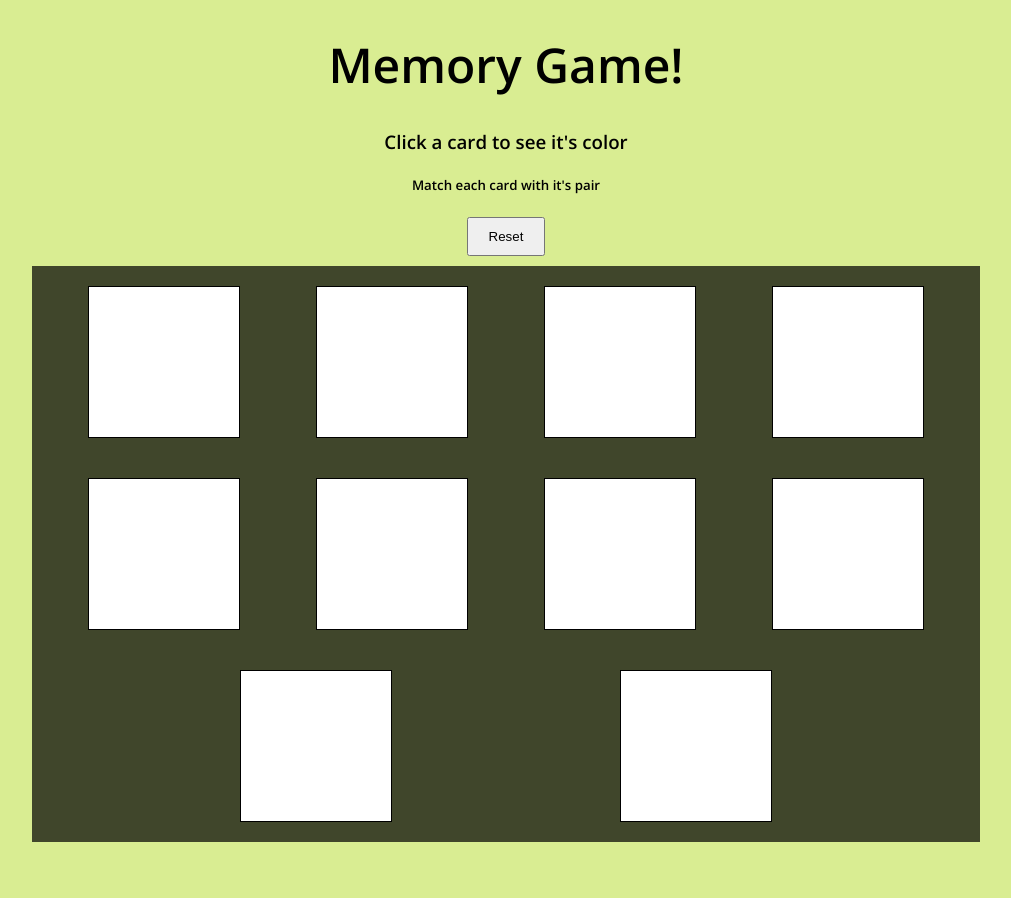
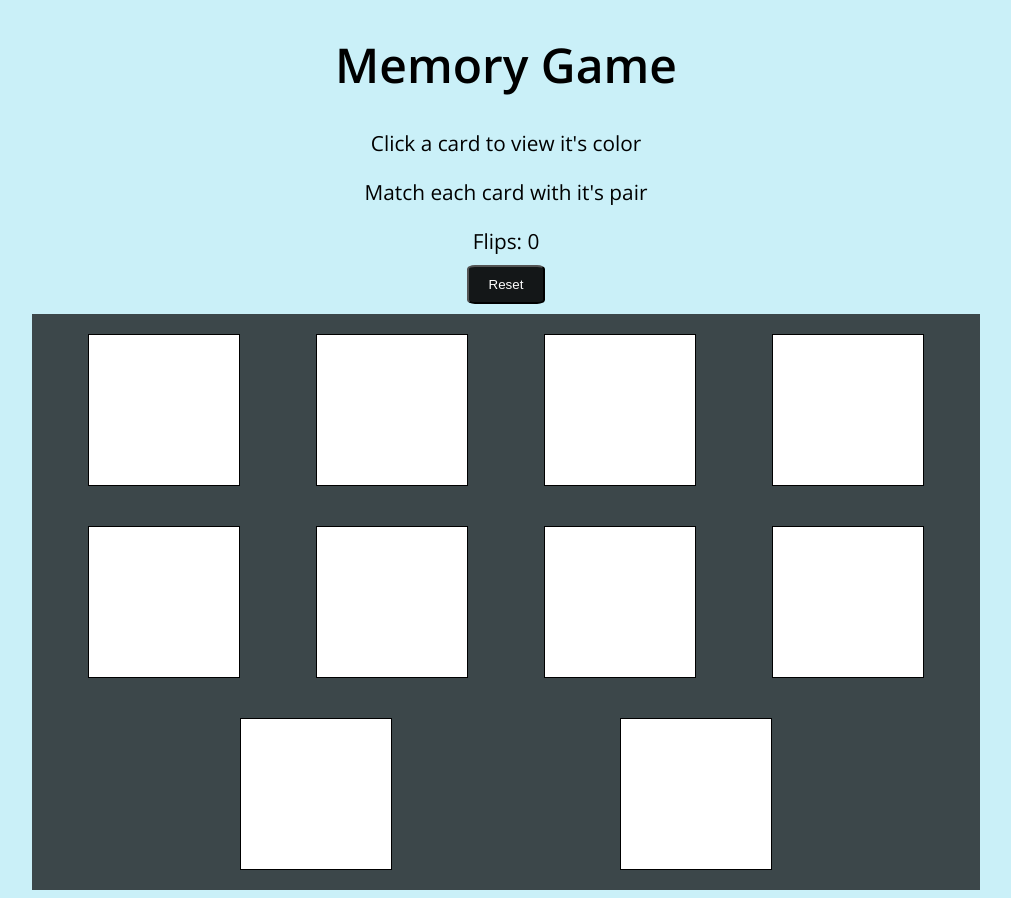
Before and after one commit to ndeakers/memory_card_game, a plain HTML site: page index.html in a window 1280 px wide. Both pictures are taken after a click on the button "Reset". Shown: the whole page, without its empty margins (134-1145 px from the left). Before the commit the page ends 850 px from the top, so only its background shows below. Drawn offline with nearby package versions, Linux system fonts and the light colour scheme.

Commit message:
added a flip counter and fixed double click

```diff
--- a/index.html
+++ b/index.html
@@ -11,13 +11,13 @@
 
 <body>
 
-  <h1>Memory Game!</h1>
+  <h1>Memory Game</h1>
 
-  <h3>Click a card to see it's color</h3>
+  <p>Click a card to view it's color</p>
 
-  <h5>Match each card with it's pair</h5>
-
-  <button>Reset</button>
+  <p>Match each card with it's pair</p>
+  <p id="flip">Flips: 0</p>
+  <button class="reset">Reset</button>
 
   <div id="game" class="game"></div>
 
--- a/memory-game.css
+++ b/memory-game.css
@@ -1,17 +1,15 @@
 /* you can add to or change this. */
 body {
-  background-color: #d9ed92;
+  background-color: #caf0f8;
   font-family: 'Open Sans', sans-serif;
 }
 h1 {
   text-align: center;
   font-size: 3rem;
 }
-h3 {
-  text-align: center;
-}
 
-h5 {
+p {
+  font-size: 1.3rem;
   text-align: center;
 }
 
@@ -20,7 +18,15 @@ button {
   margin-bottom: 10px;
   display: block;
   padding: 10px 20px 10px 20px;
+  border-radius: 10%;
+  background-color: rgba(0, 0, 0, .9);
+  color: white;
+}
 
+#flip {
+  margin: auto;
+  text-align: center;
+  margin-bottom: 10px;
 }
 
 #game div {
@@ -32,7 +38,7 @@ button {
 
 }
 #game {
-  margin-left: 12.5%;
+  margin: auto;
   width: 75%;
   height: 50%;
   display: flex;
--- a/memory-game.js
+++ b/memory-game.js
@@ -8,11 +8,9 @@ const COLORS = [
   "red", "blue", "green", "orange", "purple",
 ];
 
-
 const colors = shuffle(COLORS);
 
 createCards(colors);
-
 
 /** Shuffle array items in-place and return shuffled array. */
 
@@ -78,20 +76,46 @@ function assignSecondCard(evt) {
   }
 }
 
+// button shuffles the cards classes and unflips cards. resets matched array
+function resetButton(array) {
+  let button = document.querySelector('button');
+  button.addEventListener('click', function () {
+    let shuffled = shuffle(COLORS);
+    count = 0;
+    document.querySelector('#flip').innerHTML = 'Flips: 0'
+    for (let i = 0; i < array.length; i++) {
+      unFlipCard(array[i]);
+      array[i].className = shuffled[i];
+      matched = [];
+    }
+  })
 
+}
+
+function flipCounter() {
+  let counter = document.querySelector('#flip');
+  count++;
+  counter.innerHTML = "Flips: " + count;
+}
+
+let count = 0;
 let hasChosenCard = false;
 let firstCard;
 let firstCardClass;
 let secondCard;
 let secondCardClass;
 let lock = false;
+let matched = [];
 
 function handleCardClick(evt) {
-  if (lock || evt.target.className === 'game') {
+  // don't fire if clicking game div, clicking a matched pair, or the reset button
+  if (lock || evt.target.className === 'game' || matched.includes(evt.target) || evt.target.className === 'reset') {
     return;
   }
+  // if clicking on a valid card
+  if (COLORS.includes(evt.target.className)) {
     flipCard(evt.target);
-
+    flipCounter();
     // if click on two diff cards and color is the same stay face up
     if (!hasChosenCard) {
       assignFirstCard(evt);
@@ -99,12 +123,12 @@ function handleCardClick(evt) {
       assignSecondCard(evt);
       // if double click same card. unflip the card
       if (firstCard.target === secondCard.target) {
-      unFlipCard(firstCard.target);
         unFlipCard(secondCard.target);
         // if the classes match, change background colors to match class
       } else if (firstCardClass === secondCardClass) {
-      firstCard.target.backgroundColor = firstCardClass;
-      secondCard.target.backgroundColor = secondCardClass;
+        flipCard(firstCard.target);
+        flipCounter(secondCard.target);
+        matched.push(firstCard.target, secondCard.target);
         // if not a match, lock the game board so more clicks can't happen and unflip card after 1 sec
       } else {
         lock = true;
@@ -116,14 +140,4 @@ function handleCardClick(evt) {
       }
     }
   }
-
-function resetButton(array) {
-  let button = document.querySelector('button');
-  button.addEventListener('click', function () {
-    let shuffled = shuffle(COLORS);
-    for (let i = 0; i < array.length; i++) {
-      array[i].style.backgroundColor = 'white';
-      array[i].className = shuffled[i];
 }
-  })
-}
```
Lines whose indentation alone changed are shown as unchanged.
